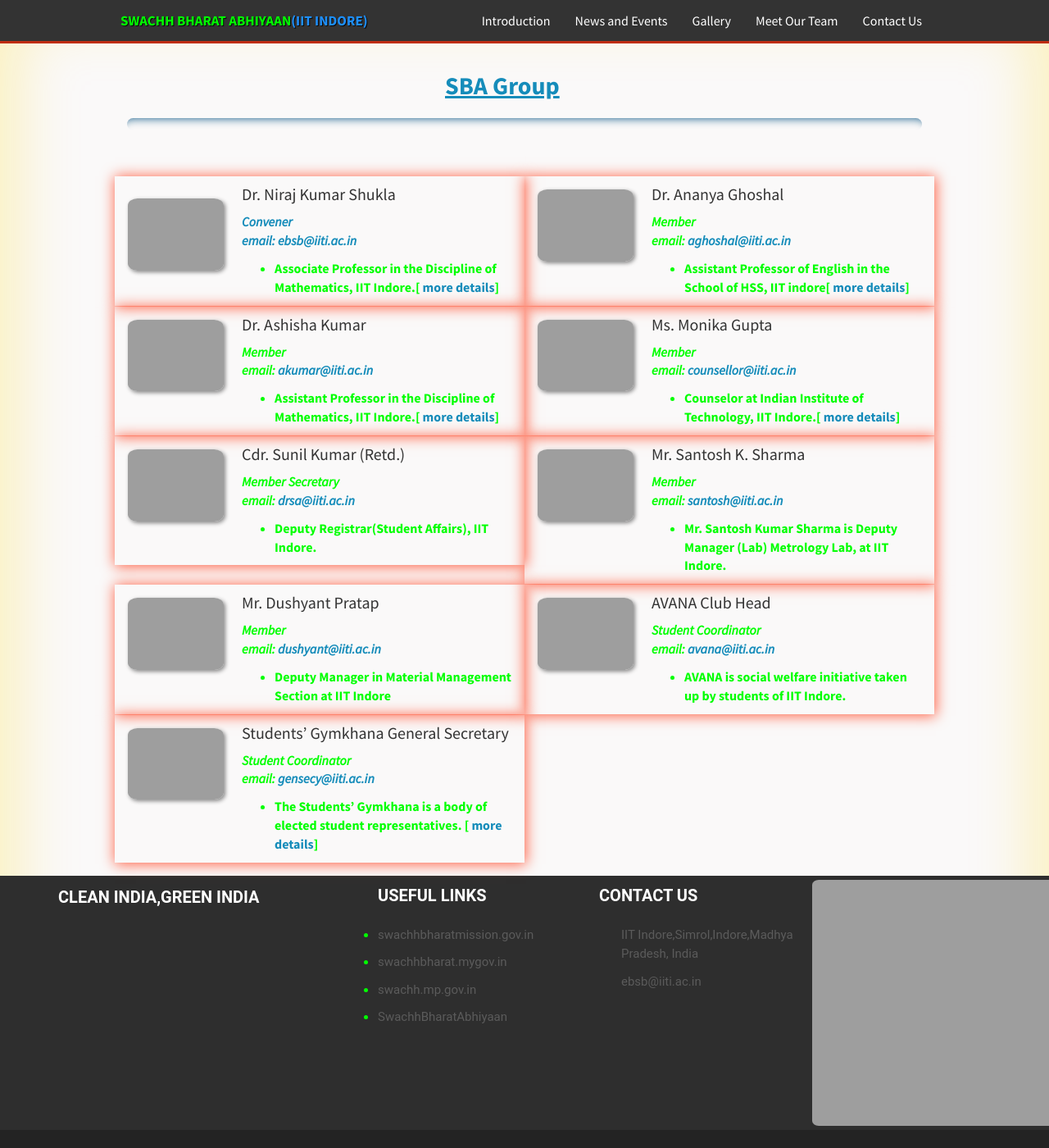
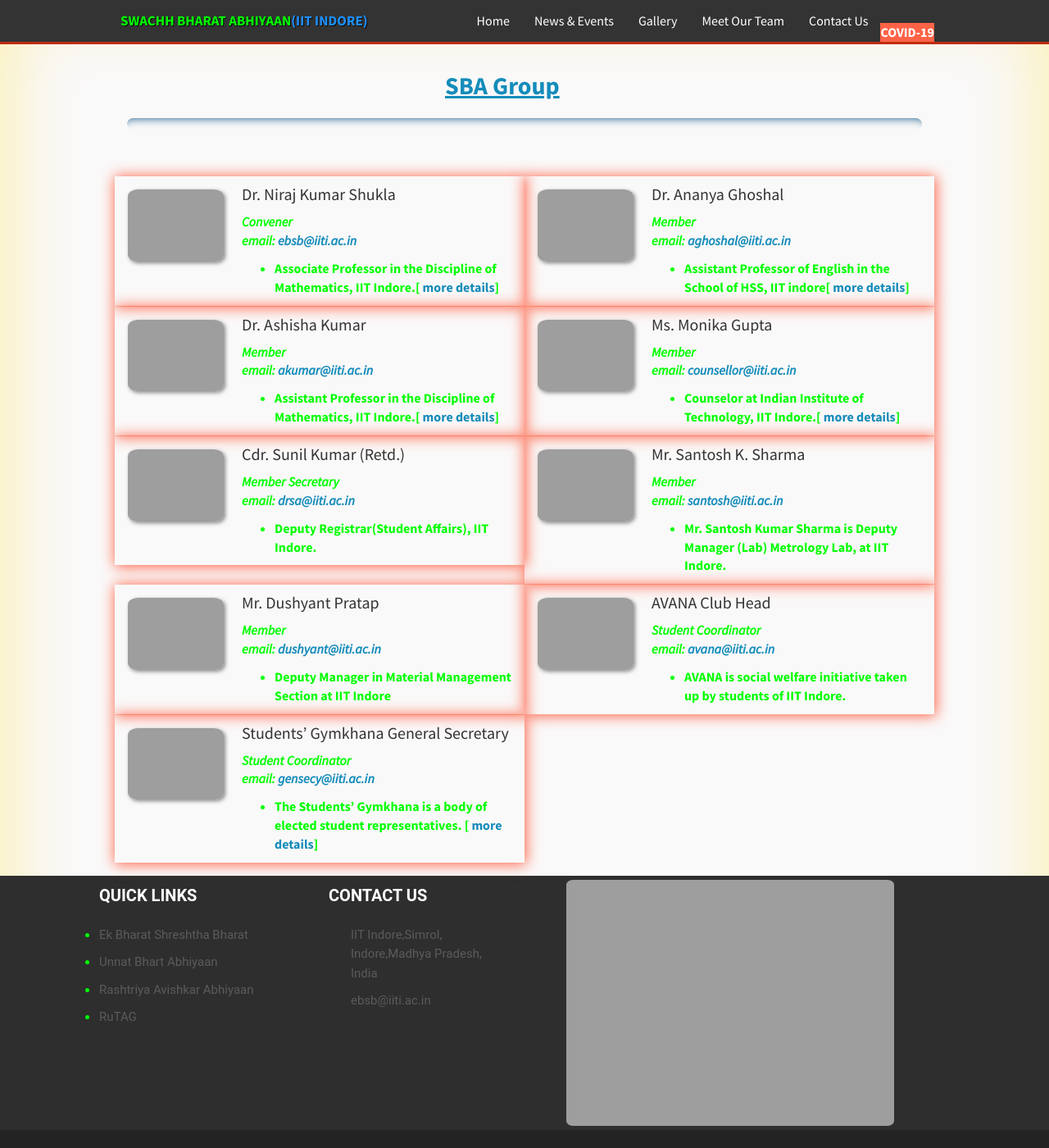
Before and after one commit to Satendra01/sba, a Jekyll site: the page built from _pages/team.md, in a window 1280 px wide and 1400 px high. Shown: the whole window at 82% size. Built offline with Jekyll 4.4.1, drawn with Linux system fonts in a browser that asks for light colours; nearby versions of some CDN libraries.

Commit message:
overflow fix

```diff
--- a/_includes/footer.html
+++ b/_includes/footer.html
@@ -1,51 +1,28 @@
 <footer class="footer" id="contactus">
     <div class="container">
-        <div class="row">
-            <div class="col-md-4 col-sm-12">
-                <div class="footer-charity-text">
-                    <h3>CLEAN INDIA,GREEN INDIA</h3>
-
-                    <!-- <p>Lorem ipsum dolor sit amet, consectetur adipisicing elit, sed do eiusmod tempor incididunt ut labore et dolore magna aliqua. Ut enim ad minim veniam, quis nostrud exercitation ullamco laboris </p> -->
-                    <!-- <hr> -->
-                    <p></p>
-                </div>
-            </div>
-            <div class="col-md-8">
-                <div class="row">
-                    <!-- <div class="col-md-4 col-sm-5">
-                        <div class="footer-text one">
-                            <h3>RECENT POST</h3>
+        <div class="row" style="padding-left:50px">
+                    <div class="col-md-3 col-sm-3" style="float:left">
+                        <div class="footer-text two">
+                            <h3>QUICK LINKS</h3>
                             <ul>
-                                <li><a href="#"><i class="material-icons">keyboard_arrow_right</i> Consectetur Adipisicing Elit</a></li>
-                                <li><a href="#"><i class="material-icons">keyboard_arrow_right</i> Consectetur Adipisicing </a></li>
-                                <li><a href="#"><i class="material-icons">keyboard_arrow_right</i> Consectetur Adipisicing Elit</a></li>
-                                <li><a href="#"><i class="material-icons">keyboard_arrow_right</i> Consectetur Adipisicing</a></li>
-                                <li><a href="#"><i class="material-icons">keyboard_arrow_right</i> Consectetur Adipisicing Elit</a></li>
-                            </ul>
-                        </div>
-                    </div> -->
-                    <div class="col-md-4 col-sm-3">
-                        <div class="footer-text two">
-                            <h3>USEFUL LINKS</h3>
-                            <ul>
-                                <li><a href="https://swachhbharatmission.gov.in">swachhbharatmission.gov.in<i class="fa fa-link" aria-hidden="true"></i></a></li>
-                                <li><a href="https://swachhbhart.mygov.in">swachhbharat.mygov.in<i class="fa fa-link" aria-hidden="true"></i></a></li>
-                                <li><a href="http://swachh.mp.gov.in">swachh.mp.gov.in<i class="fa fa-link" aria-hidden="true"></i></a></li>
-                                <li><a href="https://www.facebook.com/SwachhBharatAbhiyaan/">SwachhBharatAbhiyaan<i class="fa fa-link" aria-hidden="true"></i></a></li>
+                                <li><a href="https://ajayiiti.github.io/ebsb/">Ek Bharat Shreshtha Bharat<i class="fa fa-link" aria-hidden="true"></i></a></li>
+                                <li><a href="https://webpagetemplate.github.io/UBA/">Unnat Bhart Abhiyaan<i class="fa fa-link" aria-hidden="true"></i></a></li>
+                                <li><a href="https://ajayiiti.github.io/raa/">Rashtriya Avishkar Abhiyaan<i class="fa fa-link" aria-hidden="true"></i></a></li>
+                                <li><a href="https://ajayiiti.github.io/rutag/">RuTAG<i class="fa fa-link" aria-hidden="true"></i></a></li>
                             </ul>
                         </div>
                     </div>
-                    <div class="col-md-4 col-sm-4">
+                    <div class="col-md-3 col-sm-3" style="float:center">
                         <div class="footer-text one">
                             <h3>CONTACT US</h3>
                             <ul>
-                                <li><a href="https://www.google.com/maps/place/IIT+Indore/@22.5203597,75.918529,17z/data=!3m1!4b1!4m5!3m4!1s0x3962efcccbce7145:0x784e8cb69818596b!8m2!3d22.5203597!4d75.9207231"><i class="material-icons"></i>IIT Indore,Simrol,Indore,Madhya Pradesh, India</a></li>
+                                <li><a href="https://www.google.com/maps/place/IIT+Indore/@22.5203597,75.918529,17z/data=!3m1!4b1!4m5!3m4!1s0x3962efcccbce7145:0x784e8cb69818596b!8m2!3d22.5203597!4d75.9207231"><i class="material-icons"></i>IIT Indore,Simrol,<br>Indore,Madhya Pradesh,<br> India</a></li>
                                 <li><a href="mailto:ebsb@iiti.ac.in"><i class="material-icons"></i>ebsb@iiti.ac.in</a></li>
                                 <!-- <li><a href="#"><i class="material-icons">call</i>+123456789</a></li> -->
                             </ul>
                         </div>
                     </div>
-                    <div class="col-md-4 col-sm-4">
+                    <div class="col-md-4 col-sm-4" >
                         <a href="https://www.iiti.ac.in"><img src="{{ site.url }}{{ site.baseurl }}/images/rsz_iiti2.png"></a>
                     </div>
                 </div>
@@ -56,43 +33,6 @@
         <p>Copyright @ 2020 <a href="https://www.iiti.ac.in">IIT Indore</a> | All Rights Reserved | created by <a href="mailto:ms1904101007@iiti.ac.in">Shatendra Singh</a></p>
     </div>
 </footer>
-<!-- <div id="footer" class="panel" >
-  <div class="panel-footer" style="background-color:#333333">
-	<div class="container-fluid" >
-	  <div class="row">
 
-	  	<div class="col-sm-2" style="color: white">
-			<a href="https://iiti.ac.in"><img src="{{ site.url }}{{ site.baseurl }}/images/logopic/iitilogo.png" width="125px"></a>
-    	        </div-->
-
-		<!-- <div class="col-sm-4" style="color: white">
-			<u><b>Contact</b></u>:<br />
-		  Indian Institute of Technology Indore,<br />
-		  Khandwa Road, Simrol<br />
-		  Indore 453552, India<br /><b>
-            (<a href="https://goo.gl/maps/yTYThnmYL8ajDqx77" style="color: #62FFFF;">Maps</a>, <a href="http://cse.iiti.ac.in/reach_iiti.php" style="color: #62FFFF;">Directions</a>)</b>
-
-	    </div>
-
-		  <div class="col-sm-5" style="color: white;">
-			  <u><b>Important Links :</b></u>
-			 <ul  style="color:white;">
-				 <li><a href="https://iiti.ac.in" > <b style="color: #62FFFF;">IIT Indore</b></a></li>
-				 <li><a href="https://ekbharat.gov.in/" ><b style="color: #62FFFF;">EkBharat.gov.in</b></a></li>
-				 <li><a href="https://swachhbharatmission.gov.in/" ><b style="color: #62FFFF;">SwachhBharatMission.gov.in</b></a></li>
-			  	 <li><a href="https://unnatbharatabhiyan.gov.in"><b style="color: #62FFFF;">UnnatBharatAbhiyan.gov.in</b></a></li>
-			  </ul>
-    		</div>
-
-		<div class="col-sm-3" style="color: white">
-			<b><p>&copy 2020 IIT Indore.</b><br> Site created by  <a href="https://www.linkedin.com/in/ajay-choudhary-7576277a/" ><u style="color:white;">Ajay Choudhary</u></a>;</p>
-    	</div>
-
-
-	  </div>
-	</div>
-  </div>
-</div>
--->
 <script src="https://ajax.googleapis.com/ajax/libs/jquery/1.11.3/jquery.min.js"></script>
 <script src="{{ site.url }}{{ site.baseurl }}/js/bootstrap.min.js"></script>
--- a/_includes/header.html
+++ b/_includes/header.html
@@ -13,13 +13,13 @@
 	</div>
 	<div class="collapse navbar-collapse" id="navbar-collapse-1">
 	  <ul class="nav navbar-nav navbar-right">
-		<li><a href="{{ site.url }}{{ site.baseurl }}/">Introduction</a></li>
-    <li><a href="{{ site.url }}{{ site.baseurl }}/news">News and Events</a></li>
+		<li><a href="{{ site.url }}{{ site.baseurl }}/">Home</a></li>
+    <li><a href="{{ site.url }}{{ site.baseurl }}/news">News & Events</a></li>
 		<li><a href="{{ site.url }}{{ site.baseurl }}/pictures">Gallery</a></li>
 		<li><a href="{{ site.url }}{{ site.baseurl }}/team">Meet Our Team</a></li>
 
 		<li><a href="{{ site.url }}{{ site.baseurl }}/footer"</a>Contact Us</li>
-		<!-- <li><a href="http://iiti.ac.in/page/covid-19-related-information" style="text-decoration: #f9542f underline overline wavy; color: Yellow;" target="_blank">COVID-19</a></li> -->
+		<li><div style="background-color:Tomato"><a href="http://iiti.ac.in/page/covid-19-related-information" style="color:white" target="_blank">COVID-19</a><div></li>
 
 	   </ul>
 	</div>
--- a/_layouts/homelay.html
+++ b/_layouts/homelay.html
@@ -2,7 +2,7 @@
 layout: default
 ---
 
-  <div markdown="0" id="carousel" class="carousel slide" data-ride="carousel" data-interval="2500" data-pause="hover"  >
+  <div markdown="0" id="carousel" class="carousel slide" data-ride="carousel" data-interval="2500" data-pause="hover" style=" margin-left: 0px; margin-right: 0px; margin-top: 0px "  >
     <!-- Menu -->
     <ol class="carousel-indicators">
         <li data-target="#carousel" data-slide-to="0" class="active"></li>
@@ -55,7 +55,7 @@ layout: default
   <div id="homeid" class="col-sm-8" style="border-radius: 1pc 1pc 1pc 1pc;background-color: #e8e8e8;margin-bottom: 20px;box-shadow: 0px 0px 5px 3px #fbca075e;color: #1e1e1e;">
 
 	{{ content }}
-  <div  style="padding-left:0px;" id="fbid" class ="col-sm-4" >
+  <div  id="fbid" >
 	{% include facebook.html %}
   </div>
   </div>
--- a/css/main.scss
+++ b/css/main.scss
@@ -11,7 +11,7 @@ img { /*!margin-bottom: 24px;
 
 body {
 	padding-top: 70px;
-  overflow-x: hidden;
+
 }
 
 figcaption {
@@ -42,9 +42,9 @@ firstp {
 }
 
 .container-fluid {
-  margin-right:auto;
-  margin-left:auto;
-  max-width:1000px;
+  margin-right: auto;
+  margin-left: auto;
+  max-width: 1000px; /* or 950px */
    /* or 950px */
 }
 
@@ -86,13 +86,11 @@ firstp {
 /* Carusel */
 
 .carousel {
-  border-radius: 3px 3px 3px 3px;
- margin-bottom: 20px;
- // margin-top: 20px;
- // margin-left: 30px;
- // margin-right: 30px;
-
-
+    border-radius: 3px 3px 3px 3px;
+    margin-bottom: 20px;
+    margin-top: 20px;
+    margin-left: 30px;
+    margin-right: 30px;
 }
 
 #header     { position: relative;margin-top:30px}
@@ -103,6 +101,7 @@ firstp {
     background: #f5f5f5 none repeat scroll 0 0;
     height: 150px;
     padding: 60px 0;
+    overflow-x:hidden;
 }
 
 .footer_carosal .footer_carosal_icon .item img {
@@ -111,7 +110,8 @@ firstp {
 
 .footer {
     background: #2e2e2e;
-    padding-top: 5px
+    padding-top: 5px;
+    overflow-x:hidden;
 }
 
 .footer .footer-charity-text {
```
Also changed, not shown: _pages/team.md (+2 -2 lines), favicon.ico.
